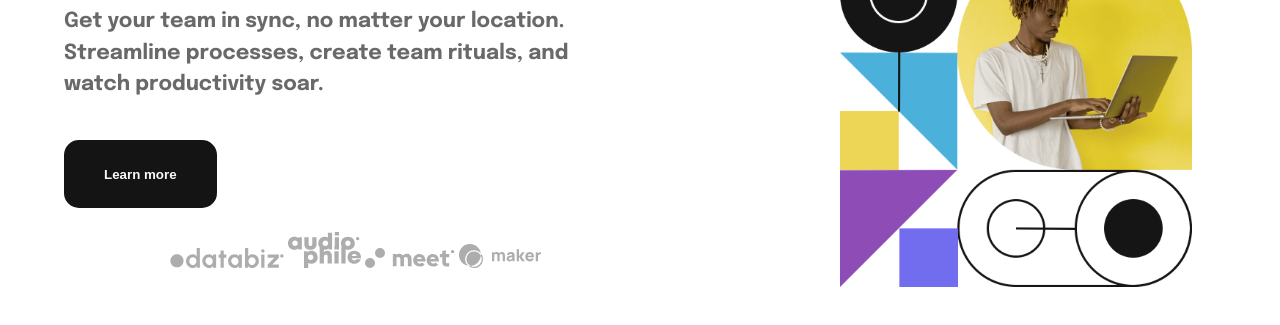
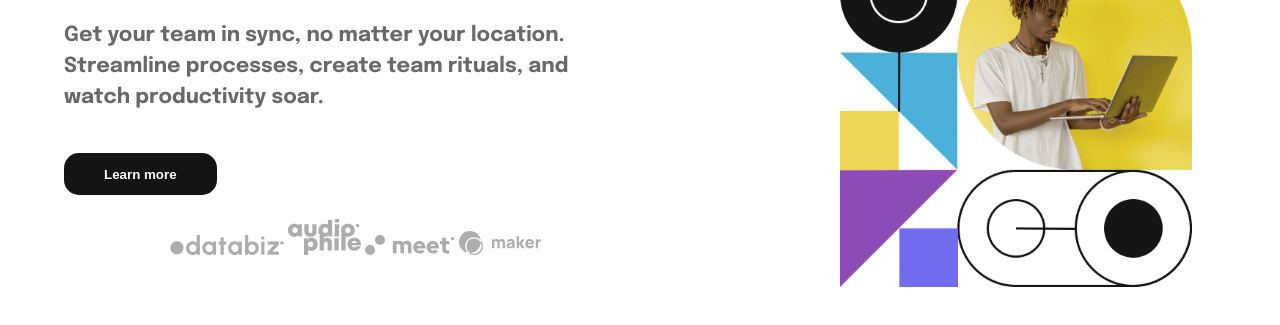
Before and after one commit to uchenworks/intro-section, a plain HTML site: page index.html in a window 1280 px wide. Shown: the part 281-606 px from the top of the page. Drawn offline with Linux system fonts and the light colour scheme.

Commit message:
Update intro.css
Resetting the hero button height

```diff
--- a/intro.css
+++ b/intro.css
@@ -183,7 +183,7 @@ li {
 
 .lockup-btn {
   margin-top: 2em;
-  padding: 2em 3em;
+  padding: 1em 3em;
   border-radius: 15px;
   border: none;
   font-weight: 700;
```
